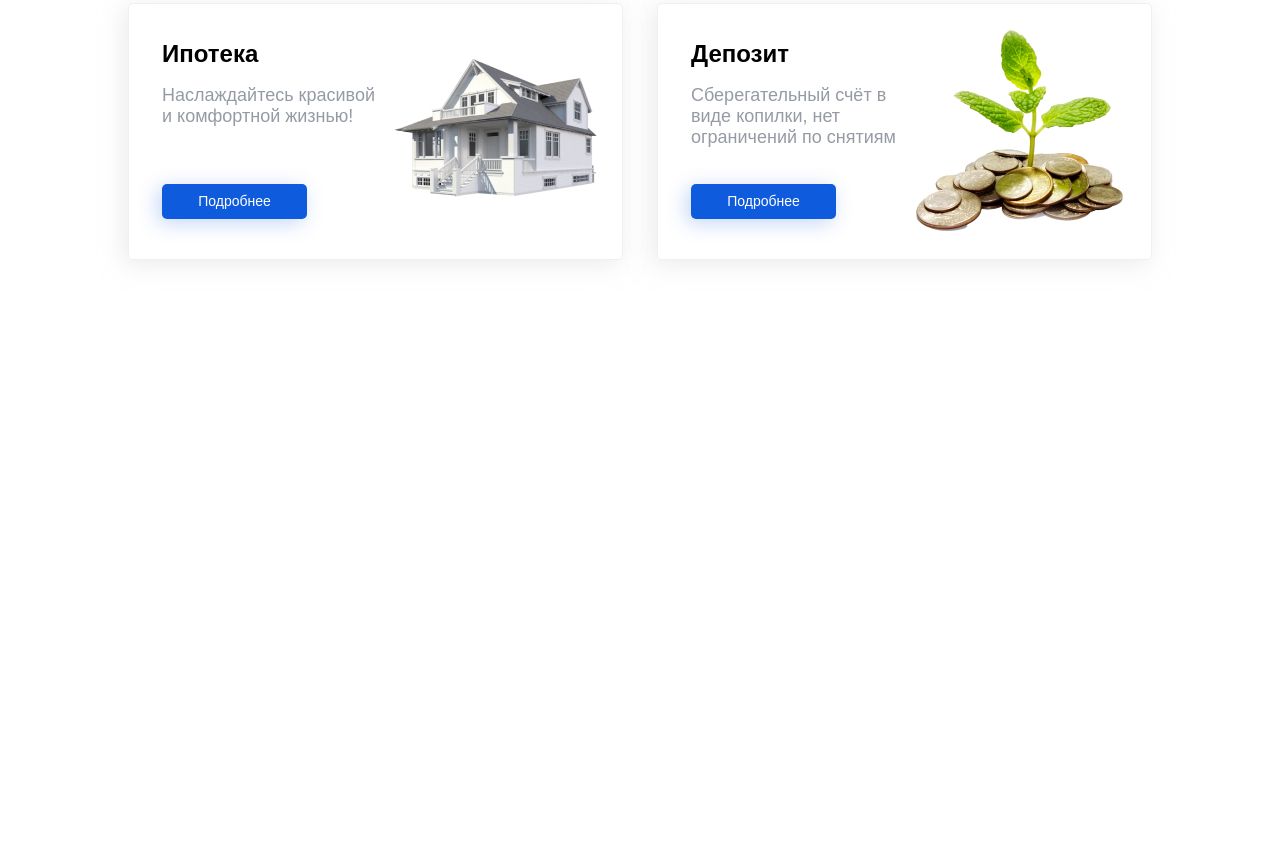
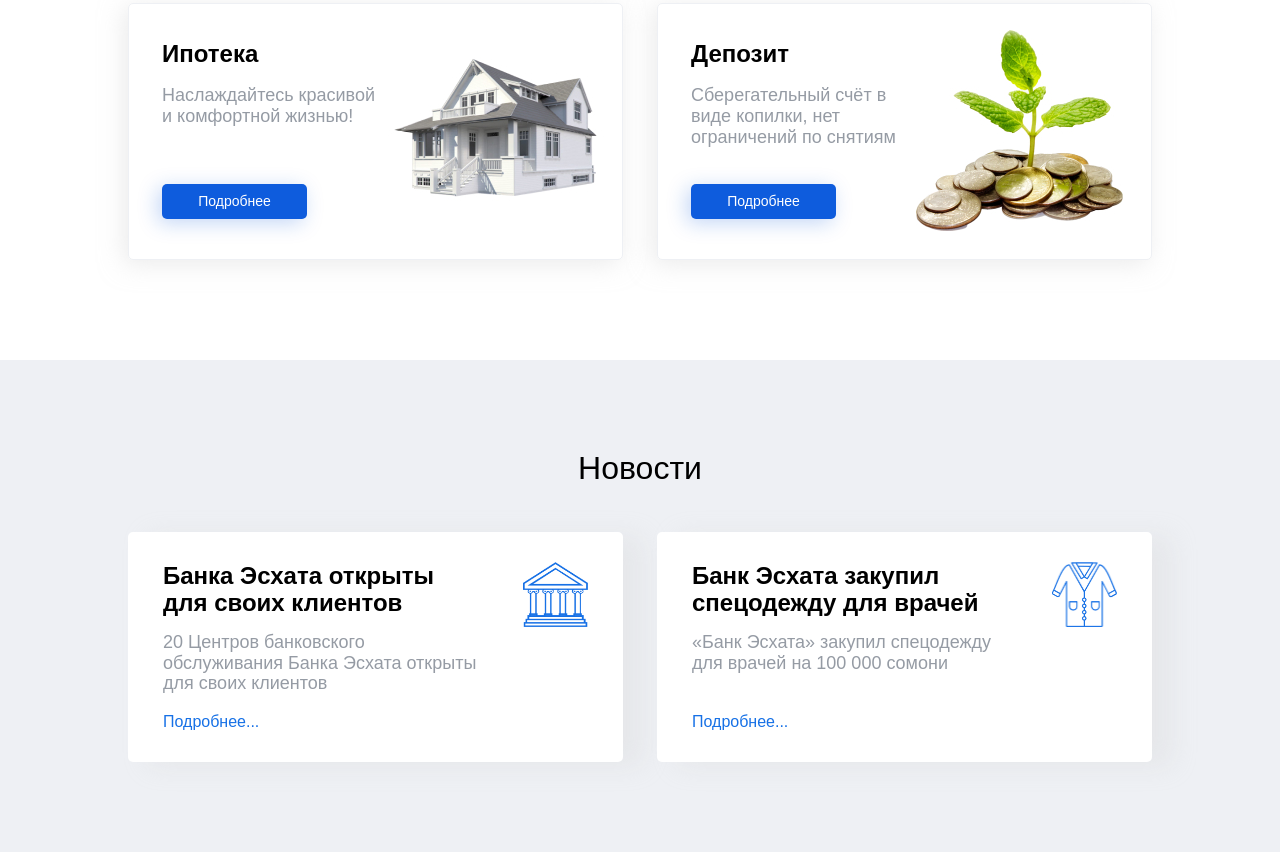
Before and after one commit to emoface1337/eskhata-leasing, a website: page index.html in a window 1280 px wide. Shown: the part 1315-2167 px from the top of the page. Before the commit the page ends 1675 px from the top, so only its background shows below. Drawn offline with Linux system fonts and the light colour scheme; a web font is replaced by a local one.

Commit message:
done news section, hover shadow animation on cards

```diff
--- a/index.html
+++ b/index.html
@@ -71,7 +71,7 @@
 </section>
 <section class="services">
     <div class="container">
-        <h2 class="services__title">Страховые услуги</h2>
+        <h2 class="services__title title">Страховые услуги</h2>
         <div class="row">
             <div class="services__card">
                 <div>
@@ -134,5 +134,36 @@
         </div>
     </div>
 </section>
+<section class="news">
+    <div class="container">
+        <h2 class="news__title title">Новости</h2>
+        <div class="row">
+            <div class="news__card">
+                <div>
+                    <div class="news__card-title">Банка Эсхата открыты<br>
+                        для своих клиентов
+                    </div>
+                    <div class="news__card-subtitle">20 Центров банковского обслуживания
+                        Банка Эсхата открыты для своих клиентов
+                    </div>
+                    <a href="" class="news__card-link">Подробнее...</a>
+                </div>
+                <img src="./assets/images/news-1.jpg" alt="" class="news__card-image">
+            </div>
+            <div class="news__card">
+                <div>
+                    <div class="news__card-title">Банк Эсхата закупил<br>
+                        спецодежду для врачей
+                    </div>
+                    <div class="news__card-subtitle">«Банк Эсхата» закупил спецодежду
+                        для врачей на 100 000 сомони
+                    </div>
+                    <a href="" class="news__card-link">Подробнее...</a>
+                </div>
+                <img src="./assets/images/news-2.jpg" alt="" class="news__card-image">
+            </div>
+        </div>
+    </div>
+</section>
 </body>
 </html>
--- /dev/null
+++ b/sass/components/_news.sass
@@ -0,0 +1,44 @@
+.news
+  padding: 90px 0
+  background-color: $greyBgColor
+
+  & .row
+    justify-content: space-between
+
+  &__card
+    background-color: white
+    flex: 0 1 495px
+    height: 230px
+    display: flex
+    position: relative
+    box-shadow: 20px 4px 25px rgba(209, 209, 209, 0.25)
+    border-radius: 5px
+    padding: 30px 35px
+    box-sizing: border-box
+    justify-content: space-between
+
+    &:hover
+      box-shadow: 20px 4px 25px rgba(209, 209, 209, 1)
+
+    > div
+      display: flex
+      flex-direction: column
+
+    &-title
+      font-weight: 600
+      font-size: 24px
+      margin-bottom: 15px
+
+    &-subtitle
+      font-size: 18px
+      color: $greyColor
+      max-width: 325px
+
+    &-link
+      color: #1771E6
+      text-decoration: none
+      margin-top: auto
+
+    &-image
+      width: 65px
+      height: 65px
--- a/sass/components/_services.sass
+++ b/sass/components/_services.sass
@@ -1,9 +1,5 @@
 .services
   padding: 50px 0 100px 0
-
-  &__title
-    text-align: center
-    margin-bottom: 45px
 
   & .row
     justify-content: space-between
@@ -34,6 +30,9 @@
     flex-direction: row
     position: relative
 
+    &:hover
+      box-shadow: -4px 4px 25px rgba(215, 215, 215, 1)
+
     > img
       position: absolute
       right: 0
--- a/sass/main.sass
+++ b/sass/main.sass
@@ -5,6 +5,7 @@
 @import "components/menu"
 @import "components/hero"
 @import "components/services"
+@import "components/news"
 
 body
   font-family: SamsungOne, sans-serif
@@ -45,3 +46,7 @@
   border: none
   color: white
   cursor: pointer
+
+.title
+  text-align: center
+  margin-bottom: 45px
```
Also changed, not shown: assets/images/news-1.jpg (added), assets/images/news-2.jpg (added), css/style.min.css.
